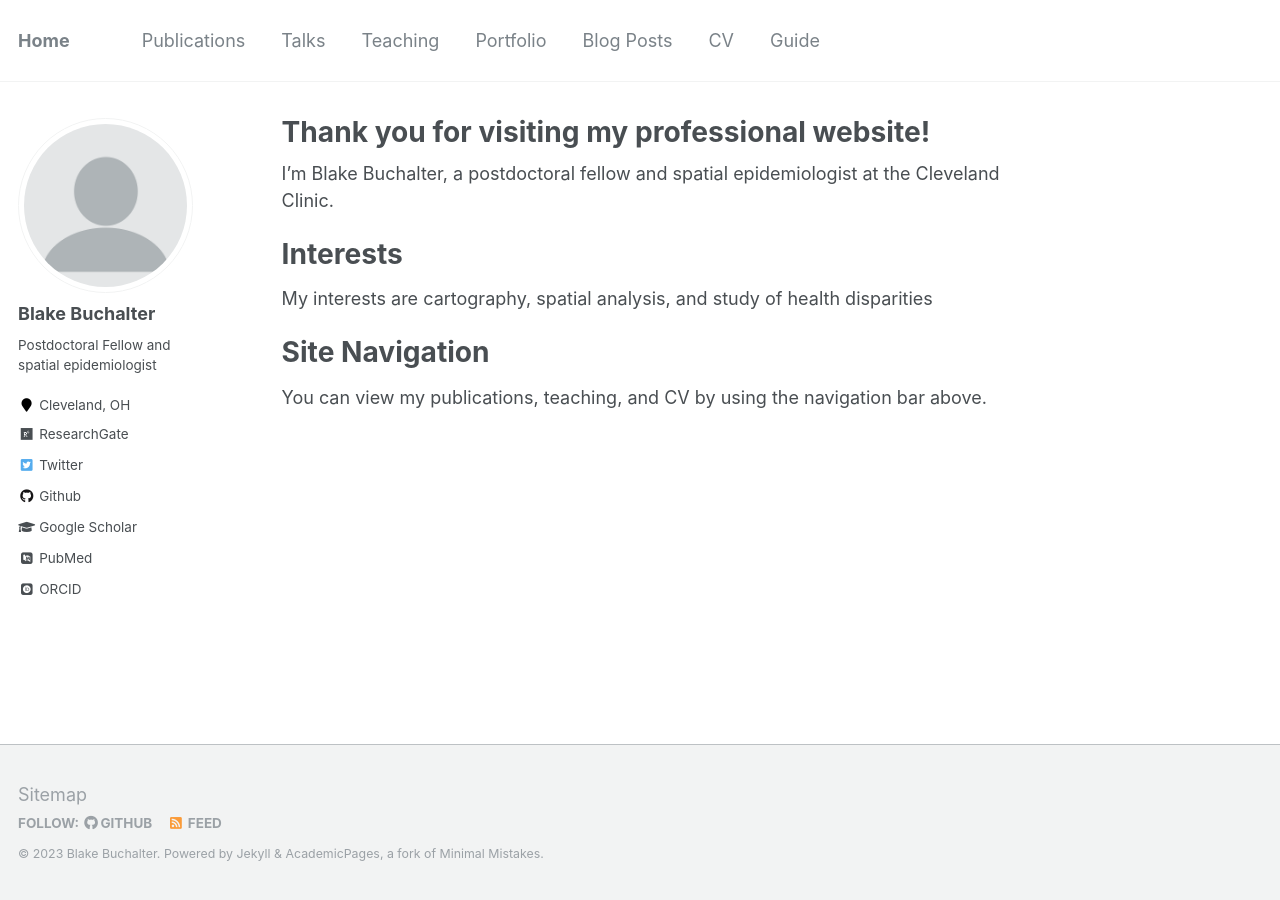
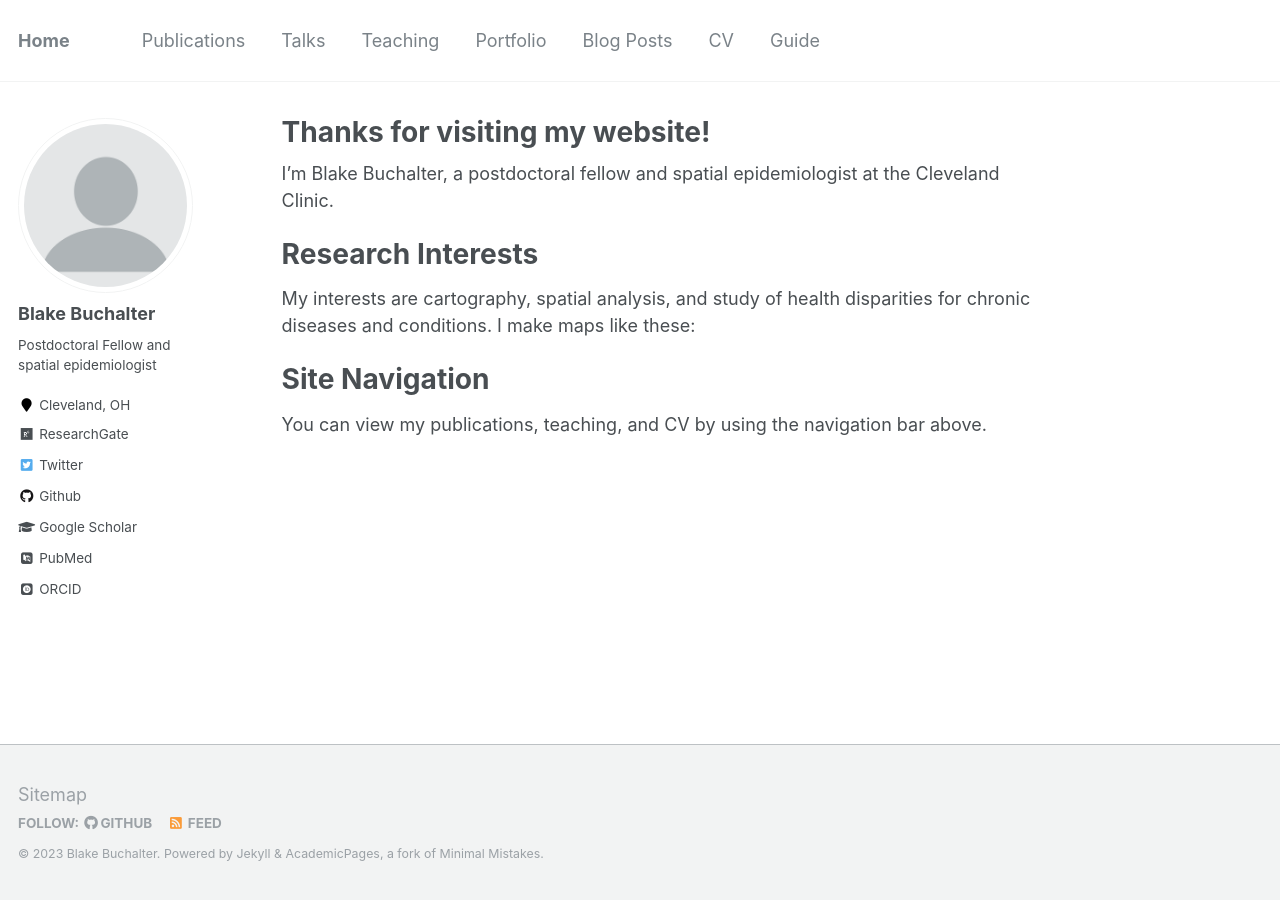
Before and after one commit to SpatialEpidemiology/spatialepidemiology.github.io, a Jekyll site: the page built from _pages/about.md, in a window 1280 px wide. Built offline with Jekyll 4.4.1, drawn with Linux system fonts in a browser that asks for light colours; some web fonts are replaced.

Commit message:
Update about.md

```diff
--- a/_pages/about.md
+++ b/_pages/about.md
@@ -1,6 +1,6 @@
 ---
 permalink: /
-title: "Thank you for visiting my professional website!"
+title: "Thanks for visiting my website!"
 excerpt: "About me"
 author_profile: true
 redirect_from:
@@ -10,9 +10,9 @@ redirect_from:
 
 I'm Blake Buchalter, a postdoctoral fellow and spatial epidemiologist at the Cleveland Clinic.
 
-Interests
+Research Interests
 ======
-My interests are cartography, spatial analysis, and study of health disparities
+My interests are cartography, spatial analysis, and study of health disparities for chronic diseases and conditions. I make maps like these:
 
 Site Navigation
 ======
```
